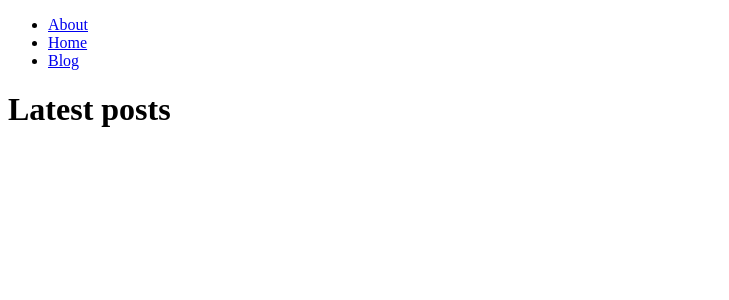
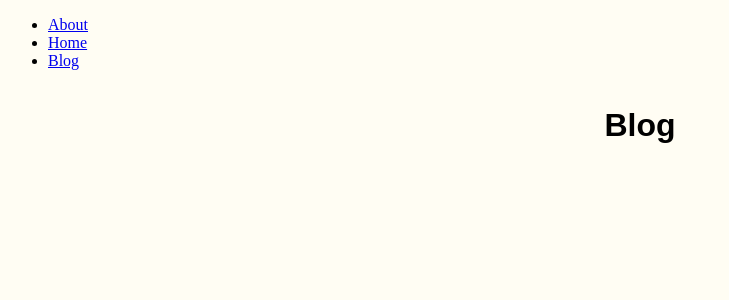
Before and after one commit to sam-hoffman/website, a Jekyll site: the page built from blog.html, in a window 1280 px wide. Shown: the top 300 px of the page, without its empty margins (0-729 px from the left). Built offline with Jekyll 4.4.1, drawn with Linux system fonts in a browser that asks for light colours.

Commit message:
blog now matches other pages

```diff
--- a/blog.html
+++ b/blog.html
@@ -2,13 +2,24 @@
 layout: default
 title: Blog
 ---
-<h1>Latest posts</h1>
+<head>
+    <meta charset="utf-8">
+    <title>{{ page.title }}</title>
+    <link rel="stylesheet" href="/assets/css/styles.css">
+    {% feed_meta %}
+    {% seo %}
+    <style>
+		body {
+		  background-color: #FFFDF3;
+		}
+    </style>
+</head>
 
-<ul>
-  {% for post in site.posts %}
-    <li>
-      <h2><a href="{{ post.url }}">{{ post.title }}</a></h2>
-      <p>{{ post.excerpt }}</p>
-    </li>
-  {% endfor %}
-</ul>
+<body>
+  <div class="about-title">
+  	<h1>{{ page.title }}</h1>
+  </div>
+  <div class="about-text">
+  </div>
+
+</body>
```
